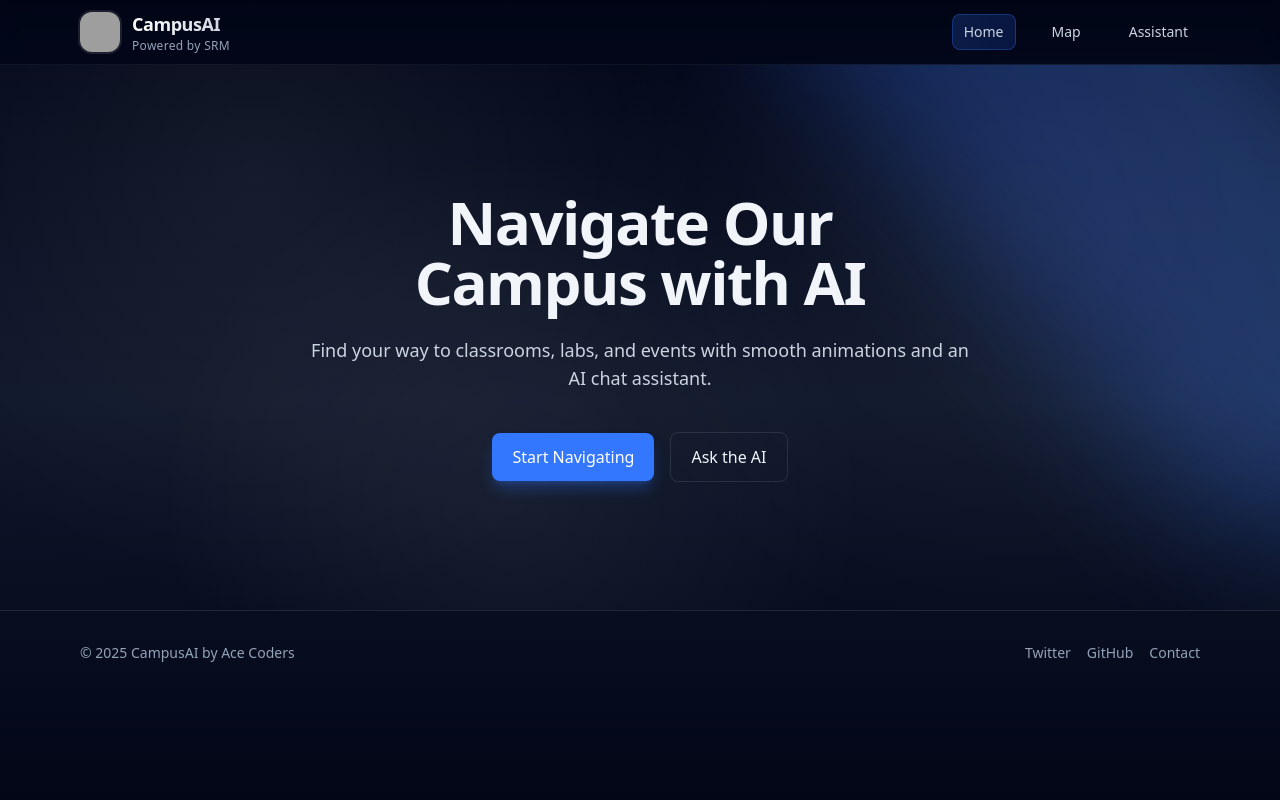
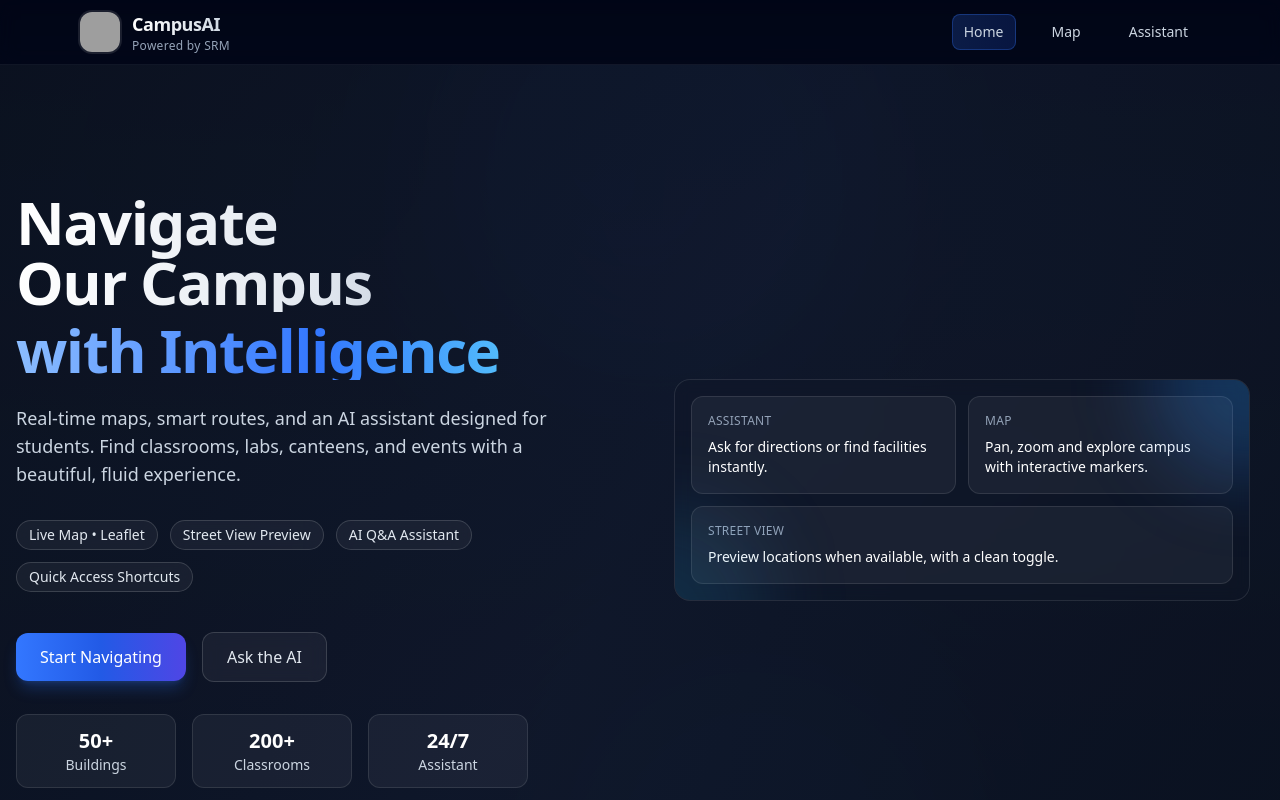
Before and after one commit to Harshitjain-307/SRM-Campus-Navigation-System-, a React (Vite) app: page / in a window 1280 px wide. Shown: the top 800 px of the page. Built offline with nearby package versions, Linux system fonts and the light colour scheme; grey boxes are pictures that could not be loaded.

Commit message:
modified landing.tsx page

```diff
--- a/src/pages/LandingPage.tsx
+++ b/src/pages/LandingPage.tsx
@@ -6,40 +6,125 @@ export default function LandingPage() {
     <section className="relative isolate">
       <AnimatedBackground />
 
-      <div className="mx-auto max-w-6xl px-4 py-24 md:py-32">
-        <div className="text-center">
+      <div className="mx-auto max-w-7xl px-4 py-24 md:py-32">
+        <div className="grid items-center gap-10 md:grid-cols-2">
+          {/* Left: Hero copy */}
+          <div>
             <motion.h1
-            className="mx-auto max-w-3xl text-balance text-4xl font-extrabold tracking-tight sm:text-6xl"
+              className="text-balance text-4xl font-extrabold tracking-tight sm:text-6xl"
               initial={{ opacity: 0, y: 20 }}
               animate={{ opacity: 1, y: 0 }}
               transition={{ duration: 0.6 }}
             >
-            Navigate Our Campus with AI
+              <span className="block bg-gradient-to-r from-white via-slate-200 to-slate-400 bg-clip-text text-transparent">
+                Navigate Our Campus
+              </span>
+              <span className="mt-2 block bg-gradient-to-r from-brand-300 via-brand-500 to-cyan-300 bg-clip-text text-transparent">
+                with Intelligence
+              </span>
             </motion.h1>
+
             <motion.p
-            className="mx-auto mt-6 max-w-2xl text-lg text-slate-300"
+              className="mt-6 max-w-xl text-lg text-slate-300"
               initial={{ opacity: 0, y: 20 }}
               animate={{ opacity: 1, y: 0 }}
               transition={{ duration: 0.6, delay: 0.1 }}
             >
-            Find your way to classrooms, labs, and events with smooth animations and an AI chat assistant.
+              Real-time maps, smart routes, and an AI assistant designed for students. Find classrooms, labs, canteens, and events with a beautiful, fluid experience.
             </motion.p>
 
+            {/* Feature badges */}
+            <motion.ul
+              className="mt-8 flex flex-wrap items-center gap-3 text-sm"
+              initial={{ opacity: 0, y: 10 }}
+              animate={{ opacity: 1, y: 0 }}
+              transition={{ duration: 0.5, delay: 0.15 }}
+            >
+              {[
+                'Live Map • Leaflet',
+                'Street View Preview',
+                'AI Q&A Assistant',
+                'Quick Access Shortcuts',
+              ].map((feat) => (
+                <li
+                  key={feat}
+                  className="rounded-full border border-white/15 bg-white/5 px-3 py-1 text-slate-200 backdrop-blur hover:border-brand-500/40"
+                >
+                  {feat}
+                </li>
+              ))}
+            </motion.ul>
+
+            {/* CTAs */}
             <motion.div
-            className="mt-10 flex items-center justify-center gap-4"
+              className="mt-10 flex flex-wrap items-center gap-4"
               initial={{ opacity: 0, y: 20 }}
               animate={{ opacity: 1, y: 0 }}
               transition={{ duration: 0.6, delay: 0.2 }}
             >
               <Link
                 to="/map"
-              className="rounded-lg bg-brand-500 px-5 py-3 text-white shadow-lg shadow-brand-500/30 transition hover:bg-brand-400"
+                className="group relative rounded-xl bg-gradient-to-r from-brand-500 via-brand-600 to-indigo-600 px-6 py-3 text-white shadow-lg shadow-brand-500/25 transition hover:scale-[1.02]"
               >
-              Start Navigating
+                <span className="relative z-10">Start Navigating</span>
+                <span className="absolute inset-0 rounded-xl bg-gradient-to-r from-white/10 to-white/0 opacity-0 transition group-hover:opacity-100" />
               </Link>
-            <Link to="/assistant" className="rounded-lg border border-white/10 px-5 py-3 hover:bg-white/10">
+              <Link
+                to="/assistant"
+                className="rounded-xl border border-white/15 bg-white/5 px-6 py-3 text-slate-200 backdrop-blur transition hover:border-brand-500/40 hover:text-white"
+              >
                 Ask the AI
               </Link>
+            </motion.div>
+
+            {/* Social proof / stats */}
+            <motion.div
+              className="mt-8 grid w-full max-w-lg grid-cols-3 gap-4 text-center text-sm text-slate-300"
+              initial={{ opacity: 0, y: 10 }}
+              animate={{ opacity: 1, y: 0 }}
+              transition={{ duration: 0.5, delay: 0.25 }}
+            >
+              <div className="rounded-xl border border-white/10 bg-white/5 p-3">
+                <p className="text-xl font-bold text-white">50+</p>
+                <p>Buildings</p>
+              </div>
+              <div className="rounded-xl border border-white/10 bg-white/5 p-3">
+                <p className="text-xl font-bold text-white">200+</p>
+                <p>Classrooms</p>
+              </div>
+              <div className="rounded-xl border border-white/10 bg-white/5 p-3">
+                <p className="text-xl font-bold text-white">24/7</p>
+                <p>Assistant</p>
+              </div>
+            </motion.div>
+          </div>
+
+          {/* Right: Floating preview card */}
+          <motion.div
+            className="relative mx-auto w-full max-w-xl"
+            initial={{ opacity: 0, y: 30, scale: 0.98 }}
+            animate={{ opacity: 1, y: 0, scale: 1 }}
+            transition={{ duration: 0.6, delay: 0.15 }}
+          >
+            <div className="relative overflow-hidden rounded-2xl border border-white/10 bg-slate-900/40 p-4 backdrop-blur">
+              <div className="pointer-events-none absolute -right-24 -top-24 h-48 w-48 rounded-full bg-gradient-to-tr from-brand-500/30 to-cyan-400/20 blur-2xl" />
+              <div className="pointer-events-none absolute -bottom-24 -left-24 h-48 w-48 rounded-full bg-gradient-to-tr from-cyan-500/20 to-brand-400/10 blur-2xl" />
+
+              <div className="grid gap-3 sm:grid-cols-2">
+                <div className="rounded-xl border border-white/10 bg-white/5 p-4">
+                  <p className="text-xs uppercase tracking-wide text-slate-400">Assistant</p>
+                  <p className="mt-2 text-sm text-white">Ask for directions or find facilities instantly.</p>
+                </div>
+                <div className="rounded-xl border border-white/10 bg-white/5 p-4">
+                  <p className="text-xs uppercase tracking-wide text-slate-400">Map</p>
+                  <p className="mt-2 text-sm text-white">Pan, zoom and explore campus with interactive markers.</p>
+                </div>
+                <div className="rounded-xl border border-white/10 bg-white/5 p-4 sm:col-span-2">
+                  <p className="text-xs uppercase tracking-wide text-slate-400">Street View</p>
+                  <p className="mt-2 text-sm text-white">Preview locations when available, with a clean toggle.</p>
+                </div>
+              </div>
+            </div>
           </motion.div>
         </div>
       </div>
@@ -50,12 +135,23 @@ export default function LandingPage() {
 function AnimatedBackground() {
   return (
     <div aria-hidden className="absolute inset-0 -z-10 overflow-hidden">
+      {/* Moving gradient orbs */}
       <motion.div
-        className="absolute -top-32 left-1/2 h-96 w-[60rem] -translate-x-1/2 rounded-full bg-gradient-to-tr from-brand-600/30 to-brand-400/30 blur-3xl"
+        className="absolute -top-32 left-1/3 h-[28rem] w-[28rem] -translate-x-1/2 rounded-full bg-gradient-to-tr from-brand-600/25 to-brand-400/20 blur-3xl"
         animate={{ rotate: 360 }}
         transition={{ repeat: Infinity, duration: 40, ease: 'linear' }}
       />
-      <div className="absolute inset-0 bg-[radial-gradient(circle_at_20%_20%,rgba(255,255,255,0.06),transparent_40%),radial-gradient(circle_at_80%_30%,rgba(255,255,255,0.04),transparent_40%),radial-gradient(circle_at_40%_80%,rgba(255,255,255,0.05),transparent_40%)]" />
+      <motion.div
+        className="absolute -bottom-40 right-1/4 h-[26rem] w-[26rem] rounded-full bg-gradient-to-tr from-cyan-500/20 to-brand-400/15 blur-3xl"
+        animate={{ rotate: -360 }}
+        transition={{ repeat: Infinity, duration: 50, ease: 'linear' }}
+      />
+
+      {/* Subtle textured background */}
+      <div className="absolute inset-0 bg-[radial-gradient(ellipse_at_20%_10%,rgba(255,255,255,0.06),transparent_40%),radial-gradient(ellipse_at_80%_30%,rgba(255,255,255,0.05),transparent_40%),radial-gradient(ellipse_at_40%_80%,rgba(255,255,255,0.04),transparent_40%)]" />
+
+      {/* Base background tint */}
+      <div className="absolute inset-0 bg-[linear-gradient(120deg,#0b1220_0%,#0f172a_50%,#0b1220_100%)] opacity-90" />
     </div>
   )
 }
```
Lines whose indentation alone changed are shown as unchanged.
